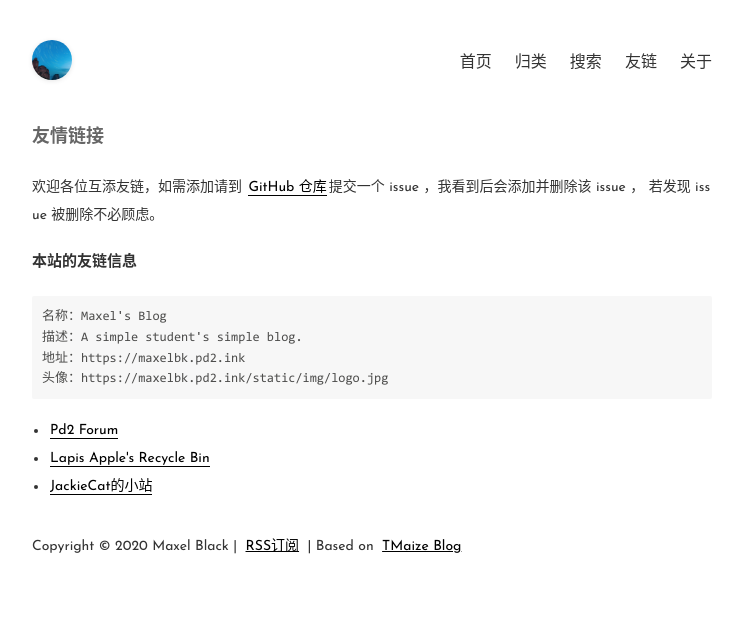
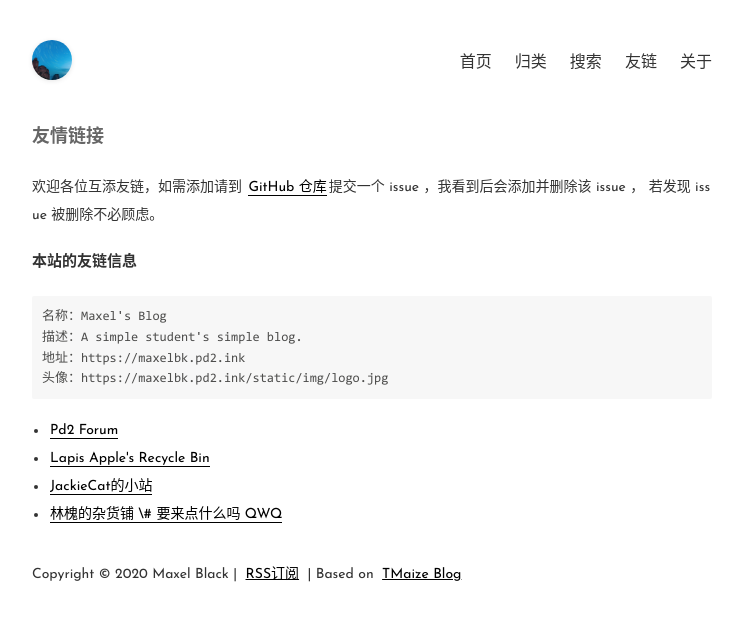
Before and after one commit to maxelblack/blog, a Jekyll site: the page built from pages/links.md, in a window 1280 px wide. Shown: the top 621 px of the page, without its empty margins (268-1011 px from the left). Built offline with Jekyll 4.4.1, drawn with Linux system fonts in a browser that asks for light colours; some web fonts are replaced; comment, search, counter and statistics services are not loaded.

Commit message:
Update the website.

```diff
--- a/_config.yml
+++ b/_config.yml
@@ -62,3 +62,5 @@ links:
     url: https://laple.top
   - title: JackieCat的小站
     url: https://www.jackiecat.xyz
+  - title: 林槐的杂货铺 \# 要来点什么吗 QWQ
+    url: https://stapx.chuhelan.com
```
